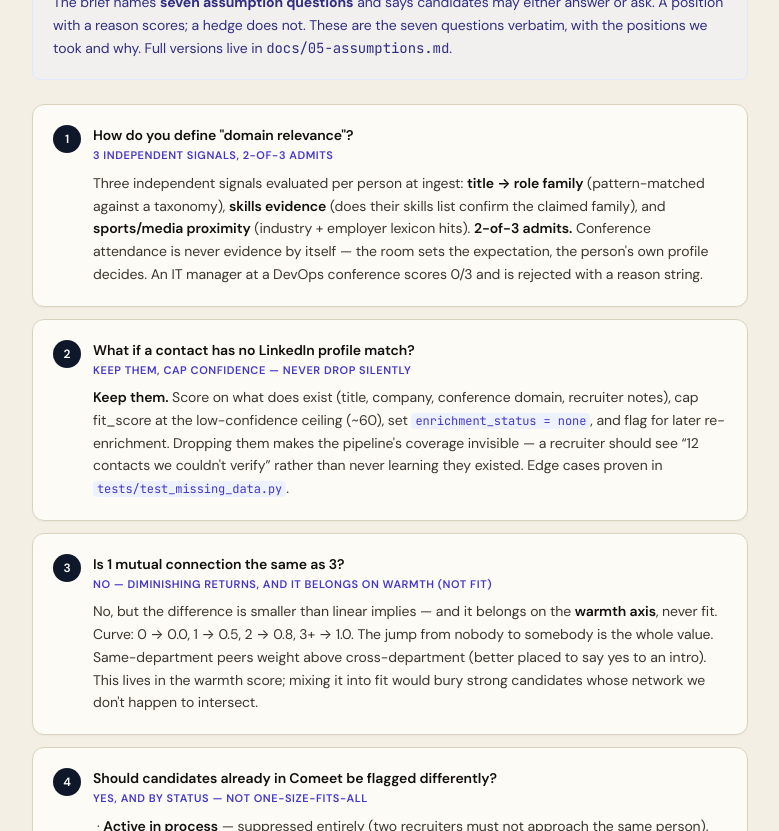
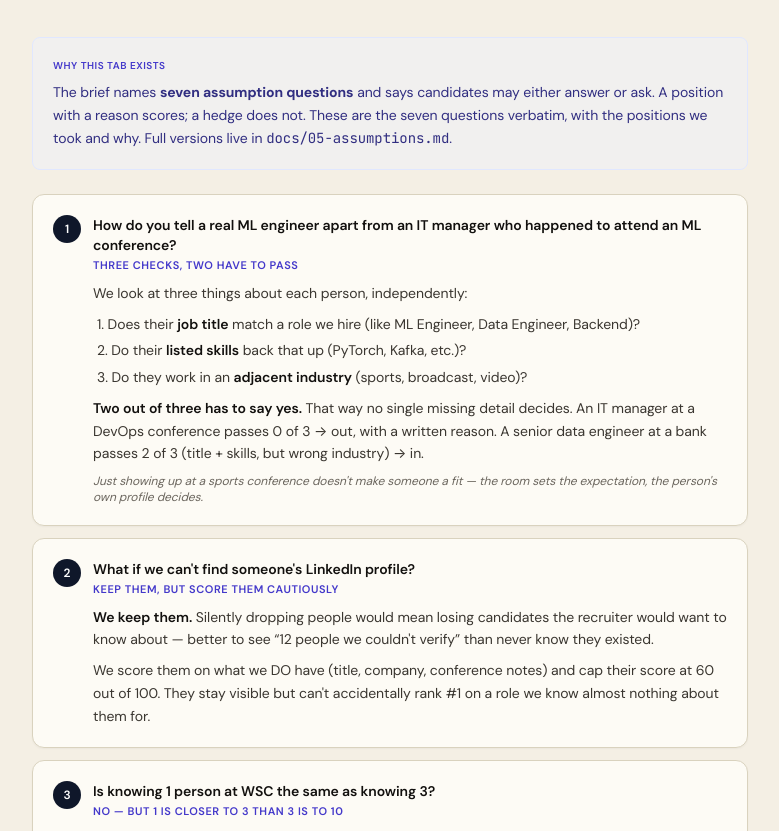
Before and after one commit to gal33k/wsc-talent-pool, a Next.js app in the folder web/: page /methodology in a window 1280 px wide. Shown: the part 3220-4051 px from the top of the page, without its empty margins (240-1019 px from the left). Built offline with nearby package versions, Linux system fonts and the light colour scheme.

Commit message:
Methodology: enrich/gate order callout + 7 assumptions rewritten in plain English

```diff
--- a/web/app/methodology/page.tsx
+++ b/web/app/methodology/page.tsx
@@ -296,106 +296,126 @@ function NarrativeStep({
 
 const ASSUMPTIONS: Array<{ q: string; short: string; answer: React.ReactNode }> = [
   {
-    q: "How do you define \"domain relevance\"?",
-    short: "3 independent signals, 2-of-3 admits",
+    q: "How do you tell a real ML engineer apart from an IT manager who happened to attend an ML conference?",
+    short: "Three checks, two have to pass",
     answer: (
       <>
-        Three independent signals evaluated per person at ingest: <strong>title → role family</strong>{" "}
-        (pattern-matched against a taxonomy), <strong>skills evidence</strong> (does their skills list
-        confirm the claimed family), and <strong>sports/media proximity</strong> (industry + employer
-        lexicon hits). <strong>2-of-3 admits.</strong> Conference attendance is never evidence by
-        itself — the room sets the expectation, the person's own profile decides. An IT manager at a
-        DevOps conference scores 0/3 and is rejected with a reason string.
+        We look at three things about each person, independently:
+        <ol className="space-y-1 pl-1 my-2">
+          <li>1. Does their <strong>job title</strong> match a role we hire (like ML Engineer, Data Engineer, Backend)?</li>
+          <li>2. Do their <strong>listed skills</strong> back that up (PyTorch, Kafka, etc.)?</li>
+          <li>3. Do they work in an <strong>adjacent industry</strong> (sports, broadcast, video)?</li>
+        </ol>
+        <strong>Two out of three has to say yes.</strong> That way no single missing detail decides.
+        An IT manager at a DevOps conference passes 0 of 3 → out, with a written reason. A senior
+        data engineer at a bank passes 2 of 3 (title + skills, but wrong industry) → in.
+        <div className="mt-2 text-xs text-mute italic">
+          Just showing up at a sports conference doesn't make someone a fit — the room sets the
+          expectation, the person's own profile decides.
+        </div>
       </>
     ),
   },
   {
-    q: "What if a contact has no LinkedIn profile match?",
-    short: "Keep them, cap confidence — never drop silently",
+    q: "What if we can't find someone's LinkedIn profile?",
+    short: "Keep them, but score them cautiously",
     answer: (
       <>
-        <strong>Keep them.</strong> Score on what does exist (title, company, conference domain,
-        recruiter notes), cap fit_score at the low-confidence ceiling (~60), set{" "}
-        <code>enrichment_status = none</code>, and flag for later re-enrichment. Dropping them makes
-        the pipeline's coverage invisible — a recruiter should see &ldquo;12 contacts we couldn't
-        verify&rdquo; rather than never learning they existed. Edge cases proven in{" "}
-        <code>tests/test_missing_data.py</code>.
+        <strong>We keep them.</strong> Silently dropping people would mean losing candidates the
+        recruiter would want to know about — better to see &ldquo;12 people we couldn't verify&rdquo;
+        than never know they existed.
+        <div className="mt-2">
+          We score them on what we DO have (title, company, conference notes) and cap their score
+          at 60 out of 100. They stay visible but can't accidentally rank #1 on a role we know
+          almost nothing about them for.
+        </div>
       </>
     ),
   },
   {
-    q: "Is 1 mutual connection the same as 3?",
-    short: "No — diminishing returns, and it belongs on warmth (not fit)",
+    q: "Is knowing 1 person at WSC the same as knowing 3?",
+    short: "No — but 1 is closer to 3 than 3 is to 10",
     answer: (
       <>
-        No, but the difference is smaller than linear implies — and it belongs on the{" "}
-        <strong>warmth axis</strong>, never fit. Curve: 0 → 0.0, 1 → 0.5, 2 → 0.8, 3+ → 1.0. The
-        jump from nobody to somebody is the whole value. Same-department peers weight above
-        cross-department (better placed to say yes to an intro). This lives in the warmth score;
-        mixing it into fit would bury strong candidates whose network we don't happen to intersect.
+        <strong>The big jump is 0 → 1.</strong> Going from &ldquo;we have no way in&rdquo; to
+        &ldquo;someone can make the intro&rdquo; is the whole point. Going from 1 mutual to 3 is
+        a smaller improvement. Our math reflects that: 0 = no credit, 1 = half credit,
+        2 = 80% credit, 3+ = full credit.
+        <div className="mt-2">
+          This lives in the <em>Signal</em> score (about reachability), never the <em>Fit</em>{" "}
+          score (about competence). Mixing them would bury strong candidates who happen to have
+          zero mutual connections with WSC — of which we have five in this dataset.
+        </div>
       </>
     ),
   },
   {
-    q: "Should candidates already in Comeet be flagged differently?",
-    short: "Yes, and by status — not one-size-fits-all",
+    q: "What if a candidate is already known to us in Comeet (our ATS)?",
+    short: "Depends on why — not one-size-fits-all",
     answer: (
       <>
-        <ul className="space-y-1 pl-1">
-          <li>· <strong>Active in process</strong> — suppressed entirely (two recruiters must not approach the same person).</li>
-          <li>· <strong>Previously rejected</strong> — shown with reason + date. A rejection for a different role two years ago is not a rejection for this one.</li>
-          <li>· <strong>Hired</strong> — excluded.</li>
-          <li>· <strong>Declined an offer</strong> — shown with a flag. Warm intelligence, not a disqualifier.</li>
-        </ul>
-        Backed by a stub CSV in this build (<code>data/comeet_status_stub.csv</code>) and a real
-        Comeet adapter in <code>src/integrations/mock_comeet.py</code>.
+        Four cases, four different actions:
+        <table className="w-full text-xs my-2 border-collapse">
+          <tbody>
+            <tr className="border-b border-border-faint"><td className="py-1.5 pr-3 font-semibold text-text">Currently interviewing for another role</td><td className="py-1.5 text-mute">Hide them completely. Two recruiters must never chase the same person.</td></tr>
+            <tr className="border-b border-border-faint"><td className="py-1.5 pr-3 font-semibold text-text">Rejected for a different role in the past</td><td className="py-1.5 text-mute">Show them, flagged with the reason. A no for one role isn't a no for another.</td></tr>
+            <tr className="border-b border-border-faint"><td className="py-1.5 pr-3 font-semibold text-text">Already hired</td><td className="py-1.5 text-mute">Exclude — they work for us.</td></tr>
+            <tr><td className="py-1.5 pr-3 font-semibold text-text">Declined an offer before</td><td className="py-1.5 text-mute">Show them, flagged. Useful context to soften the outreach, not a dealbreaker.</td></tr>
+          </tbody>
+        </table>
       </>
     ),
   },
   {
-    q: "What is the intended refresh cadence?",
-    short: "Three cadences — not one",
+    q: "How often does the pipeline actually run?",
+    short: "Three different schedules for three different jobs",
     answer: (
       <>
-        <ol className="space-y-1 pl-1">
-          <li>1. <strong>Ingestion</strong> — event-driven, fires when a conference export lands.</li>
-          <li>2. <strong>Enrichment refresh</strong> — rolling ~6-month batch on pool members (profiles go stale).</li>
-          <li>3. <strong>Matching</strong> — on demand, per role, per recruiter action.</li>
+        <ol className="space-y-1.5 pl-1 my-2">
+          <li><strong>1. When new data arrives</strong> — a conference export drops → the pipeline runs immediately, recruiter gets a digest of new admissions.</li>
+          <li><strong>2. Every ~6 months</strong> — we refresh LinkedIn data for pool members because job titles and companies change.</li>
+          <li><strong>3. On demand</strong> — when a recruiter opens a role, the pool gets scored against it right away.</li>
         </ol>
-        Treating this as a one-time batch is what caused the original problem — contacts went stale
-        because nothing ran again.
+        <div className="mt-2 text-xs text-mute italic">
+          Treating this as a one-time batch job is what caused the original problem — contacts went
+          stale because nothing ever ran again.
+        </div>
       </>
     ),
   },
   {
-    q: "Who triggers the pipeline — recruiter or automated?",
-    short: "Both, deliberately",
+    q: "Who kicks off the pipeline — a person, or automation?",
+    short: "Both — and the recruiter shouldn't have to remember",
     answer: (
       <>
-        <ul className="space-y-1 pl-1">
-          <li>· <strong>Automated on the ingest side</strong> — badge-scan export lands → pipeline runs → recruiter receives a digest of new admissions.</li>
-          <li>· <strong>Manual on the match side</strong> — recruiter opens a role and requests a shortlist.</li>
-          <li>· <strong>Plus</strong> an automatic trigger when a new job is published in Comeet.</li>
+        <ul className="space-y-1.5 pl-1 my-2">
+          <li>· <strong>Automation on the way in</strong>: a badge-scan export lands → pipeline runs on its own → recruiter gets an email with new pool members.</li>
+          <li>· <strong>Recruiter on the way out</strong>: they open a role, the shortlist is generated live.</li>
+          <li>· <strong>Comeet integration</strong>: a new job posted in Comeet auto-triggers a fresh shortlist against the pool.</li>
         </ul>
-        The recruiter should never have to remember the system exists.
+        The recruiter never has to remember the system exists. It runs quietly, surfaces the
+        right people when they need them.
       </>
     ),
   },
   {
-    q: "GDPR / privacy considerations at scale?",
-    short: "Substantial — Article 14, Article 22, data minimisation, EU residency",
+    q: "What about GDPR and privacy? Can we legally do this?",
+    short: "Yes — with the right guardrails baked in",
     answer: (
       <>
-        <ul className="space-y-1 pl-1">
-          <li>· <strong>Legal basis</strong>: legitimate interest, with a documented Legitimate Interests Assessment.</li>
-          <li>· <strong>Article 14</strong>: because data isn't collected from the person directly, they must be notified within 30 days — carried in the first outreach message.</li>
-          <li>· <strong>Data minimisation</strong>: store derived features (role family, skill tags, seniority band), not full profile copies.</li>
-          <li>· <strong>Retention</strong>: 12–24 month TTL with automatic purge; re-consent or drop.</li>
-          <li>· <strong>Residency</strong>: EU data region; DPA signed with any enrichment vendor.</li>
-          <li>· <strong>Article 22</strong>: no solely-automated decisions with legal effect — human in the loop by design. The system ranks and explains; a recruiter decides.</li>
-        </ul>
-        That last point is why the deterministic scoring layer exists: an automated decision you
-        can't explain is a compliance problem, not just an engineering one.
+        Six things we do to stay compliant at scale:
+        <ol className="space-y-1.5 pl-1 my-2">
+          <li><strong>1. Legal basis</strong>: we use &ldquo;legitimate interest&rdquo; (the standard for B2B recruiting), backed by a written assessment.</li>
+          <li><strong>2. Tell them we have their data</strong>: GDPR Article 14 requires a notice within 30 days when we didn't collect the data from them directly. We put this notice in the first outreach message.</li>
+          <li><strong>3. Store the minimum</strong>: we save derived tags (role family, seniority band) instead of full LinkedIn profile copies. Less to breach, less to explain.</li>
+          <li><strong>4. Auto-delete</strong>: 12–24 month retention limit. After that, we ask again or drop the record.</li>
+          <li><strong>5. Keep data in the EU</strong>: EU data region + a Data Processing Agreement with any vendor (Clay, HubSpot).</li>
+          <li><strong>6. Never fully automate a hiring decision</strong>: GDPR Article 22 says a person has to be in the loop for anything with legal effect. Our system ranks and explains; a recruiter decides.</li>
+        </ol>
+        <div className="mt-2 text-xs text-mute italic">
+          That last point is why the whole scoring layer is deterministic instead of an LLM — an
+          automated decision you can't explain is a compliance problem, not just an engineering one.
+        </div>
       </>
     ),
   },
@@ -928,13 +948,25 @@ function FlowDiagramLarge() {
           );
         })}
       </div>
-      <div className="mt-6 pt-5 border-t border-border-faint text-xs text-dim leading-relaxed flex items-start gap-3">
+      <div className="mt-6 pt-5 border-t border-border-faint space-y-3 text-xs text-dim leading-relaxed">
+        <div className="flex items-start gap-3">
           <span className="inline-block w-2 h-2 rounded-full bg-emerald-500 mt-1.5 flex-shrink-0" />
           <div>
             The <strong className="text-text">Source</strong> box is the only variable — three doors
             (conference badge scans · employee referrals · inbound CVs) hitting the same shared pipeline.
             Enrichment, gate, and scoring are identical across channels. That's the point of a
             channel-tuned but shared core: add a new channel = add an adapter, not a scoring model.
+          </div>
+        </div>
+        <div className="flex items-start gap-3">
+          <span className="inline-block w-2 h-2 rounded-full bg-stone-400 mt-1.5 flex-shrink-0" />
+          <div>
+            <strong className="text-text">At production scale, Enrich and Gate can swap.</strong>{" "}
+            The current build enriches everyone then gates (75 rows, cheap either way). At{" "}
+            thousands of contacts per year, gating first on cheap deterministic signals — then only
+            paying Clay's per-record enrichment credits for admitted candidates — is the real cost win.
+            One-line config change, same outputs.
+          </div>
         </div>
       </div>
     </div>
```
Lines whose indentation alone changed are shown as unchanged.
